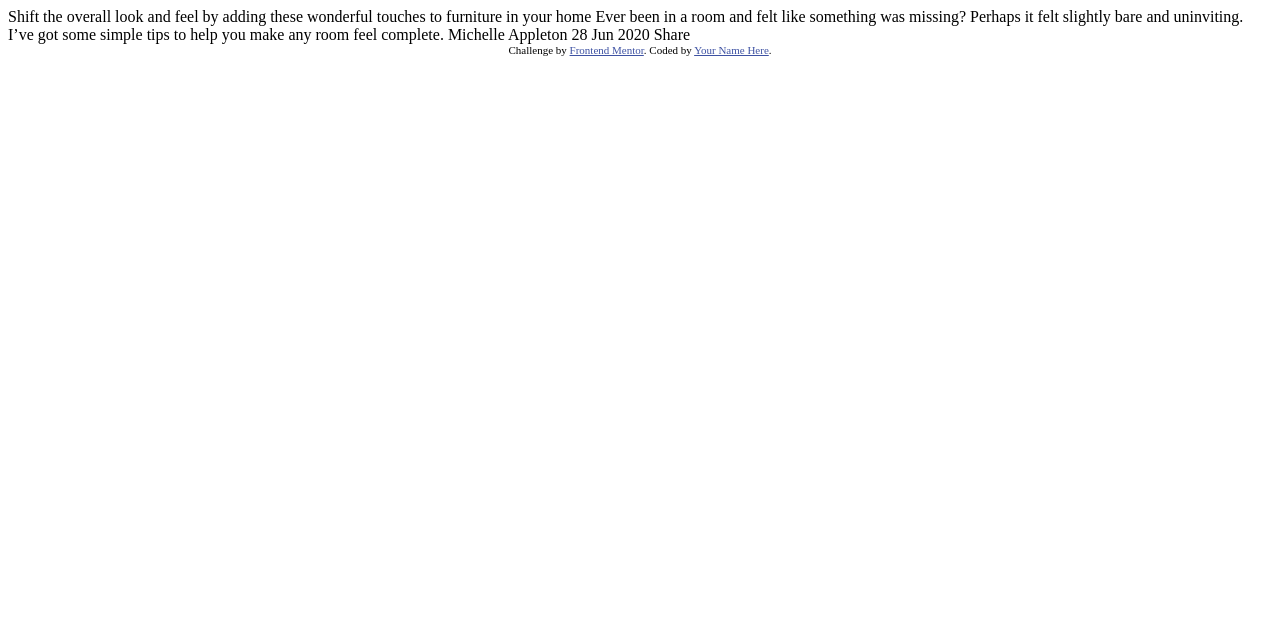
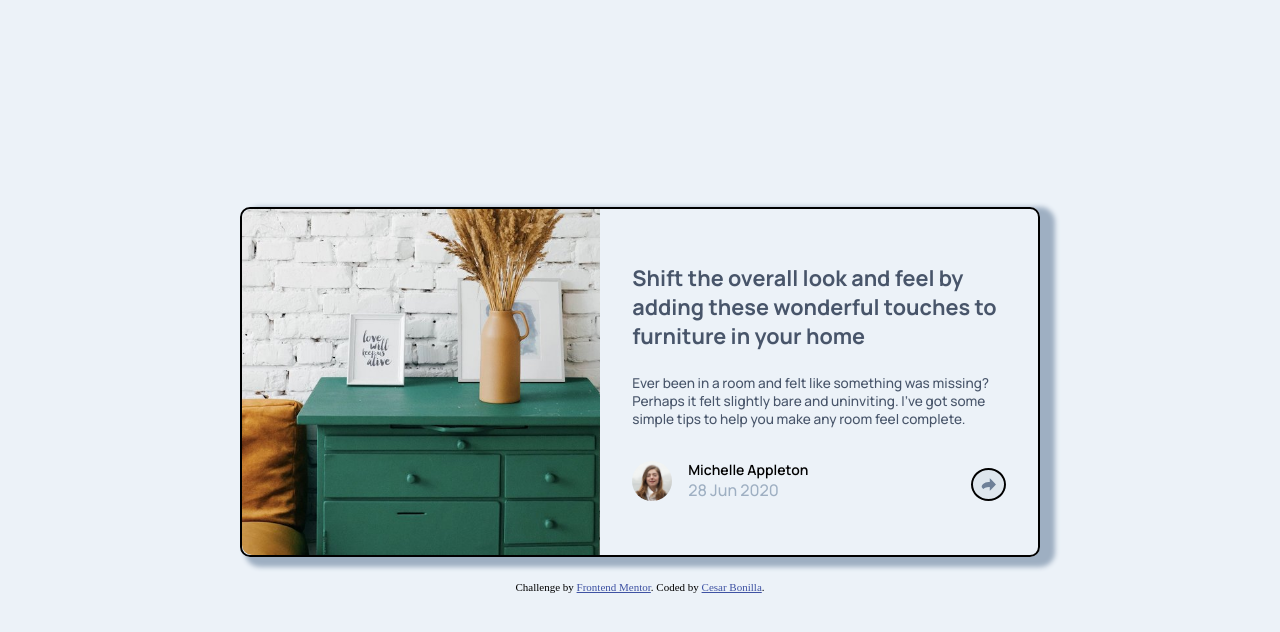
Before and after one commit to cbonilla300/Article-preview, a plain HTML site: page index.html in a window 1280 px wide. Drawn offline with Linux system fonts and the light colour scheme.

Commit message:
finished most css

```diff
--- a/index.html
+++ b/index.html
@@ -3,9 +3,11 @@
 <head>
   <meta charset="UTF-8">
   <meta name="viewport" content="width=device-width, initial-scale=1.0"> <!-- displays site properly based on user's device -->
-
+  <link rel="preconnect" href="https://fonts.googleapis.com">
+  <link rel="preconnect" href="https://fonts.gstatic.com" crossorigin>
+  <link href="https://fonts.googleapis.com/css2?family=Manrope:wght@200..800&display=swap" rel="stylesheet">
   <link rel="icon" type="image/png" sizes="32x32" href="./images/favicon-32x32.png">
-
+  <link rel="stylesheet" href="style.css">
   <title>Frontend Mentor | Article preview component</title>
 
   <!-- Feel free to remove these styles or customise in your own stylesheet 👍 -->
@@ -15,22 +17,34 @@
   </style>
 </head>
 <body>
+  <div class="container">
+    <img id="drawers" src="./images/drawers.jpg" alt="drawers">
+    <div class="right-side">
+      <p>Shift the overall look and feel by adding these wonderful
+      touches to furniture in your home</p>
 
-  Shift the overall look and feel by adding these wonderful
-  touches to furniture in your home
+      <p>Ever been in a room and felt like something was missing? Perhaps
+      it felt slightly bare and uninviting. I’ve got some simple tips
+      to help you make any room feel complete.</p>
 
-  Ever been in a room and felt like something was missing? Perhaps
-  it felt slightly bare and uninviting. I’ve got some simple tips
-  to help you make any room feel complete.
+      <div class="avatar-links">
 
-  Michelle Appleton
-  28 Jun 2020
+        <img id="michelle" src="./images/avatar-michelle.jpg" alt="avatar-michelle">
 
-  Share
+        <div class="avatar-info">
+          <p>Michelle Appleton</p>
+          <p>28 Jun 2020</p>
 
+        </div>
+        <img id="share" src="./images/icon-share.svg" alt="share icon">
+      </div>
+
+    </div>
+
+  </div>
   <div class="attribution">
     Challenge by <a href="https://www.frontendmentor.io?ref=challenge" target="_blank">Frontend Mentor</a>.
-    Coded by <a href="#">Your Name Here</a>.
+    Coded by <a href="#">Cesar Bonilla</a>.
   </div>
 </body>
 </html>
--- /dev/null
+++ b/style.css
@@ -0,0 +1,87 @@
+/* @import url('https://fonts.googleapis.com/css2?family=Manrope:wght@200..800&display=swap'); */
+
+* {
+    margin: 0;
+    padding: 0;
+    box-sizing: border-box;
+}
+
+body {
+    height: 100vh;
+    /* width: 1444px; */
+    display: flex;
+    flex-direction: column;
+    align-items: center;
+    justify-content: center;
+    background-color: hsl(210, 46%, 95%);
+}
+.container {
+    display: flex;
+    align-items: center;
+    max-width: 800px;
+    height: 350px;
+    /* max-width: 50%; */
+    border: 2px solid;
+    border-radius: 10px;
+    box-shadow: 10px 5px 5px 5px hsl(212, 23%, 69%);
+    font-family: "Manrope", sans-serif;
+}
+#drawers {
+    width: 45%;
+    height: 100%;
+    object-fit: cover;
+    object-position: left  ;
+    border-bottom-left-radius: 10px;
+    border-top-left-radius: 10px;
+}
+.right-side {
+    display: flex;
+    flex-direction: column;
+    gap: 1.5rem;
+    padding: .5rem 2rem;
+}
+/* .right-side p:nth-of-type(1) {
+    font-size: 1.5rem;
+} */
+.avatar-links {
+    display: flex;
+    gap: 1rem;
+    align-items: end;
+    margin-top: .5rem;
+}
+#share {
+    margin-left: auto;
+    border: 2px solid black;
+    color: white;
+    border-radius: 50%;
+    background-color: hsl(210 30% 90% / 1);
+    padding: .5rem;
+}
+#michelle {
+    width: 40px;
+    border-radius: 50%;
+}
+.right-side > p:nth-child(1) {
+    font-size: 1.35rem;
+    color: hsl(217, 19%, 35%);
+    font-weight: 700;
+}
+.right-side > p:nth-child(2) {
+    /* color: hsl(212, 23%, 69%); */
+    /* color: hsl(214, 17%, 51%); */
+    color: hsl(217, 19%, 35%);
+    font-weight: 500;
+    font-size: .85rem;
+}
+.avatar-info p:nth-child(1) {
+    font-size: 14px;
+    font-weight: 600;
+
+}
+.avatar-info p:nth-child(2) {
+    color: hsl(212, 23%, 69%);
+    font-weight: 500;
+}
+.attribution {
+    margin-top: 1.5rem;
+}
```
